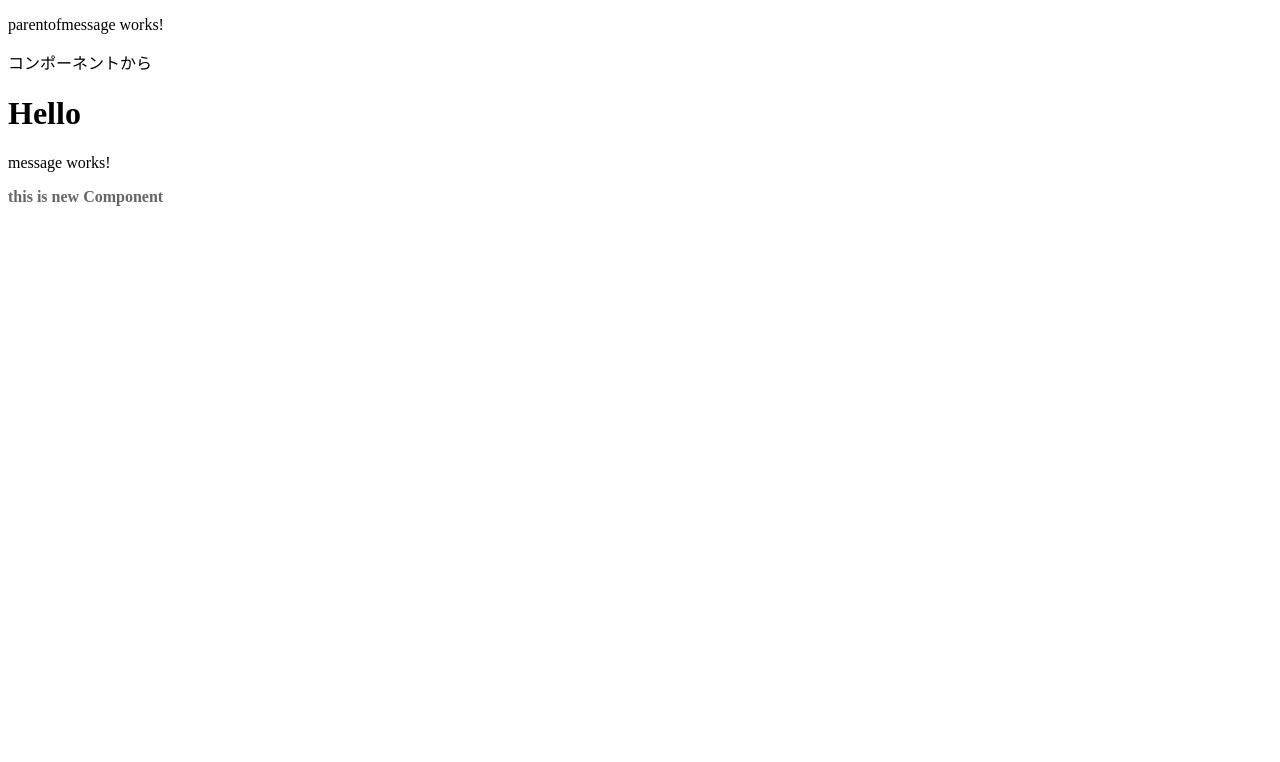
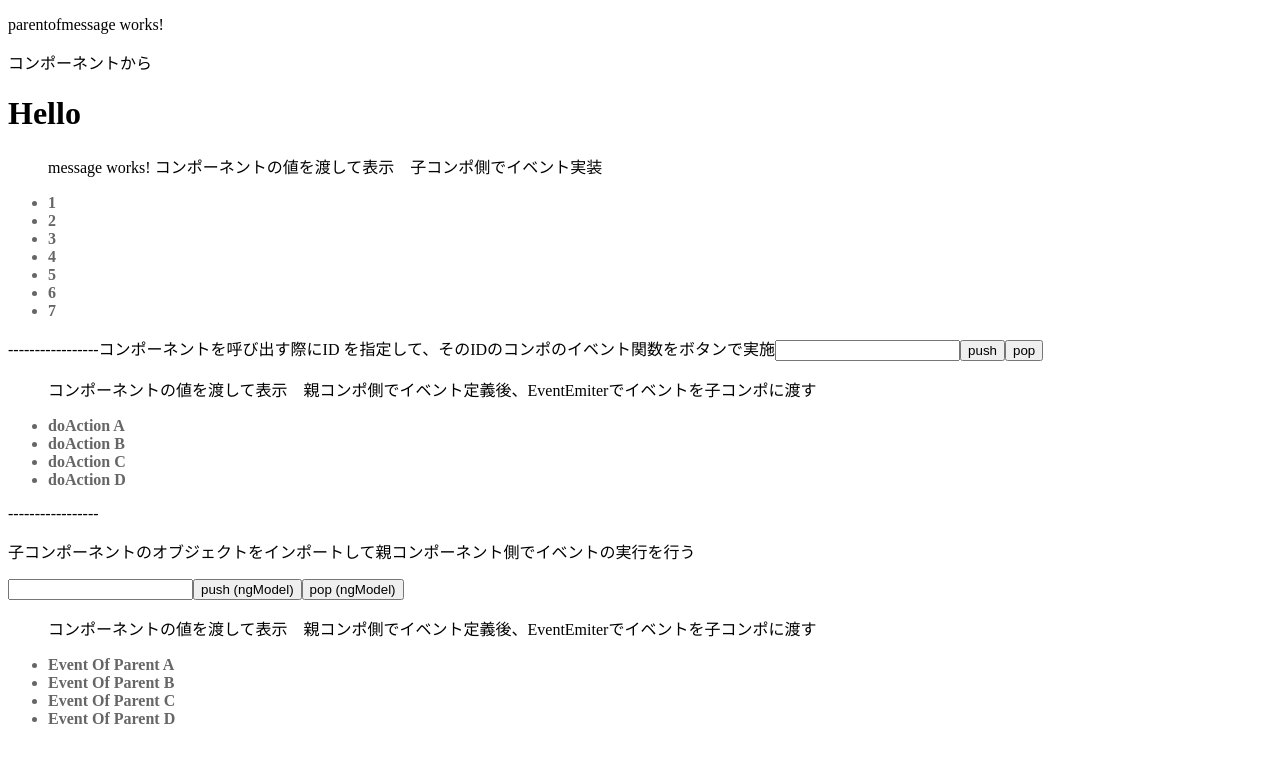
Before and after one commit to jhon-g283/Angular_nyuumonn, an Angular app in the folder angular-app/: page / in a window 1280 px wide. Shown: the top 762 px of the page. Built offline with nearby package versions, Linux system fonts and the light colour scheme.

Commit message:
20230508学習

```diff
--- a/angular-app/src/app/message/message.component.html
+++ b/angular-app/src/app/message/message.component.html
@@ -1,6 +1,37 @@
-<p>message works!</p>
 <div id="body">
-  <h1 class="message">
+  <!-- <h1 class="message">
     {{ content }}
-  </h1>
+  </h1> -->
+
+  <ul (click)="doClick()">
+    <!-- (click)でイベント実装 -->
+    <div *ngIf="_content.length != 0">
+      <p>
+        message works! コンポーネントの値を渡して表示　子コンポ側でイベント実装
+      </p>
+      <!-- 配列分項目表示 -->
+      <li class="message" *ngFor="let item of _content">{{ item }}</li>
+    </div>
+  </ul>
+
+  <ul (click)="doAction($event)">
+    <!-- (click)でイベント実装 -->
+    <div *ngIf="content2 != null">
+      <p>
+        コンポーネントの値を渡して表示　親コンポ側でイベント定義後、EventEmiterでイベントを子コンポに渡す
+      </p>
+      <!-- 配列分項目表示 -->
+      <li class="message" *ngFor="let item of content2">doAction {{ item }}</li>
+    </div>
+
+    <div *ngIf="content3 != null">
+      <p>
+        コンポーネントの値を渡して表示　親コンポ側でイベント定義後、EventEmiterでイベントを子コンポに渡す
+      </p>
+      <!-- 配列分項目表示 -->
+      <li class="message" *ngFor="let item of content3">
+        Event Of Parent {{ item }}
+      </li>
+    </div>
+  </ul>
 </div>
--- a/angular-app/src/app/message/message.component.ts
+++ b/angular-app/src/app/message/message.component.ts
@@ -1,4 +1,4 @@
-import { Component, OnInit, Input } from '@angular/core';
+import { Component, OnInit, Input, Output, EventEmitter } from '@angular/core';
 
 @Component({
   // HTMLから参照するためのセレクタ
@@ -12,8 +12,56 @@ import { Component, OnInit, Input } from '@angular/core';
   styleUrls: ['./message.component.css'],
 })
 export class MessageComponent implements OnInit {
-  @Input() content: string;
+  public _content: string[] = [];
+
   constructor() {}
 
   ngOnInit(): void {}
+
+  // アクセサ
+  @Input()
+  set content(msg: string) {
+    this._content = msg.split(',');
+  }
+  get content() {
+    return this._content.join(',');
+  }
+
+  @Input() content2: string[];
+
+  @Input() content3: string[];
+
+  @Output() action = new EventEmitter<MouseEvent>(); //EventEmitter準備
+
+  doClick() {
+    this._content.pop();
+  }
+
+  // EventEmitterを使用して親コンポーネントから渡されたイベントを実行する
+  doAction(event: any) {
+    console.log('doAction event');
+    console.log(event);
+    this.action.emit(event);
+  }
+
+  push(item: string) {
+    console.log('子コンポ側のイベント関数をID指定で実行 : ' + item);
+
+    this.content2.push(item); //配列に追加
+  }
+
+  pushChildModuleFnc(item: string) {
+    console.log('親コンポのイベント関数を実行 : ' + item);
+    this.content3.push(item); //配列に追加
+  }
+
+  pop() {
+    console.log('子コンポ側のイベント関数をID指定で実行');
+    this.content2.pop();
+  }
+
+  popChildModuleFnc() {
+    console.log('親コンポのイベント関数を実行 : ');
+    this.content3.pop(); //配列に追加
+  }
 }
--- a/angular-app/src/app/parentofmessage/parentofmessage.component.html
+++ b/angular-app/src/app/parentofmessage/parentofmessage.component.html
@@ -3,6 +3,31 @@
 <div id="body_">
   <h1>{{ title }}</h1>
   <!-- app/messege にある　コンポーネントへ値を渡して表示 -->
-  <!-- [渡し先のコンポーネントのプロパティ] = 値として渡す呼び出し元のプロパティ -->
+  <!-- [渡し先のコンポーネントのプロパティ（ターゲット）] = 値として渡す呼び出し元のプロパティ -->
   <app-message [content]="message"> </app-message>
+  <a>-----------------</a>
+  <a
+    >コンポーネントを呼び出す際にID
+    を指定して、そのIDのコンポのイベント関数をボタンで実施</a
+  >
+  <input #input1 type="text" />
+  <button (click)="list1.push(input1.value)">push</button>
+  <button (click)="list1.pop()">pop</button>
+
+  <app-message #list1 [content2]="messageArray" (action)="doClick($event)">
+  </app-message>
+  <p>-----------------</p>
+  <p>
+    子コンポーネントのオブジェクトをインポートして親コンポーネント側でイベントの実行を行う
+  </p>
+  <input type="text" [(ngModel)]="input2" />
+  <button (click)="pushNgModule()">push (ngModel)</button>
+  <button (click)="popNgModule()">pop (ngModel)</button>
+
+  <app-message
+    #listNgModule
+    [content3]="messageArray2"
+    (action)="doClick($event)"
+  >
+  </app-message>
 </div>
--- a/angular-app/src/app/parentofmessage/parentofmessage.component.ts
+++ b/angular-app/src/app/parentofmessage/parentofmessage.component.ts
@@ -1,4 +1,5 @@
-import { Component, OnInit } from '@angular/core';
+import { Component, OnInit, ViewChild } from '@angular/core';
+import { MessageComponent } from '../message/message.component';
 
 // messageコンポーネントを読み込む用のコンポーネント
 @Component({
@@ -10,11 +11,62 @@ export class ParentofmessageComponent implements OnInit {
   // プロパティの設定
   title: string;
   message: string;
+  messageArray: string[];
+  messageArray2: string[];
+
+  lastTarget: any;
+  lastCalor: any;
+  input2: string;
+  // @ViewChild(MessageComponent)
+  @ViewChild('listNgModule') //デコレーションでインポートしてきた子コンポーネントの定義を行う、通常はインポートしたコンポーネント（MessageComponent）でいいが複数回コンポーネントをHTMLで読んでいるのでセレクタとしてIDを入れている。
+  private msgComponent: MessageComponent;
+
   constructor() {}
 
   // ngOnInit内でプロパティの値を設定
   ngOnInit(): void {
     this.title = 'Hello';
-    this.message = 'this is new Component';
+    // this.message = 'this is new Component';
+    // メッセージを配列にしてみる。
+    this.message = '1,2,3,4,5,6,7';
+    this.messageArray = ['A', 'B', 'C', 'D'];
+    this.messageArray2 = ['A', 'B', 'C', 'D'];
+    this.input2 = '';
+  }
+
+  doClick(event: any) {
+    console.log('event');
+    console.log(event);
+    if (this.lastTarget != null) {
+      this.lastTarget.style.color = this.lastCalor;
+      this.lastTarget.style.backgroundColor = 'white';
+    }
+
+    this.lastTarget = event.target; //クリックされた要素
+    this.lastCalor = event.target.style.color; //クリックされた要素の色
+    event.target.style.color = 'white';
+    event.target.style.backgroundColor = 'red';
+  }
+
+  ngAfterViewInit() {
+    console.log('-----');
+    console.log(this.msgComponent);
+  }
+
+  pushNgModule() {
+    // 子コンポーネントの方の関数を実行
+    console.log('ngModuleでイベント実施 : ' + this.input2);
+    if (this.input2 == '') {
+      alert('text is empty!!');
+      return;
+    }
+    console.log(this.msgComponent.pushChildModuleFnc);
+    this.msgComponent.pushChildModuleFnc(this.input2);
+    this.input2 = '';
+  }
+
+  popNgModule() {
+    console.log('ngModuleでイベント実施');
+    this.msgComponent.popChildModuleFnc();
   }
 }
```
